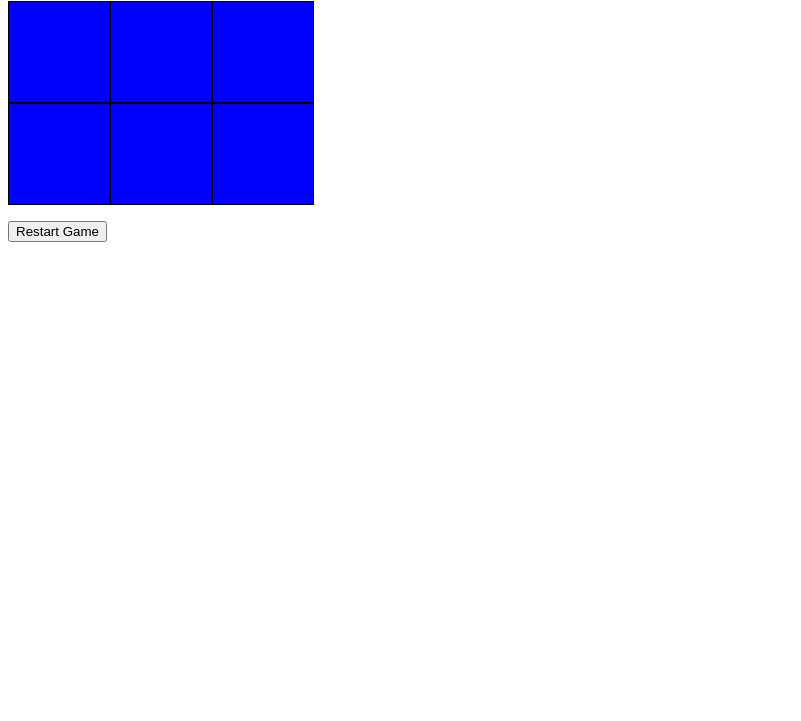
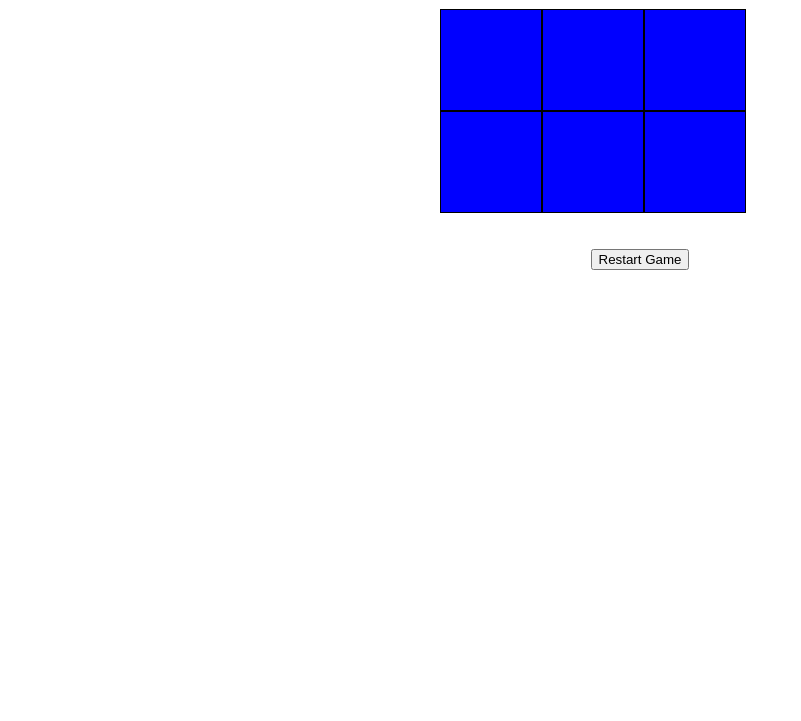
Before and after one commit to adam8-9/Memory-game, a plain HTML site: page index.html in a window 1280 px wide. Shown: the part 79-800 px from the top of the page, without its empty margins (0-801 px from the left). Drawn offline with Linux system fonts and the light colour scheme.

Commit message:
Update style.css

```diff
--- a/style.css
+++ b/style.css
@@ -1,3 +1,10 @@
+body{
+    display:flex;
+    flex-direction: column;
+    justify-content: center;
+    align-items: center;
+}
+
 #container{
     display: flex;
     width: 400px;
@@ -20,7 +27,7 @@
     z-index: 1;
     height: 100px;
     width:100px;
-    background-color: blue !important;
+    background-color: blue;
     border: 1px solid black;
 
 }
```
